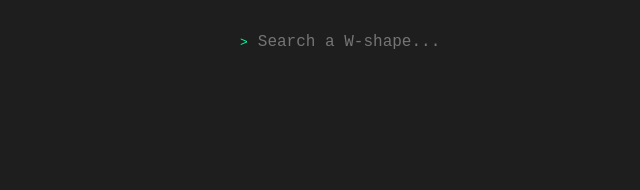
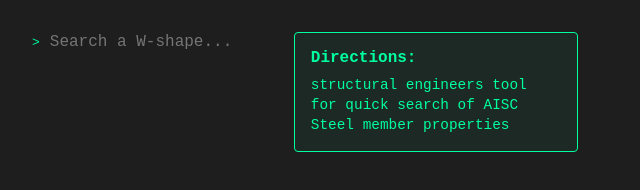
Before and after one commit to gabekafka/kafkadesign-site, a plain HTML site: page structural-terminal.html in a window 1280 px wide. Shown: the whole page, without its empty margins (0-640 px from the left). Drawn offline with nearby package versions, Linux system fonts and the light colour scheme.

Commit message:
hopefully direction in structural terminal

```diff
--- a/structural-terminal.html
+++ b/structural-terminal.html
@@ -10,11 +10,33 @@
       font-family: monospace;
       margin: 0;
       padding: 2rem;
+      display: flex;
+      gap: 2rem;
     }
 
     .terminal {
       max-width: 800px;
-      margin: 0 auto;
+      margin: 0;
+    }
+
+    .guide {
+      width: 250px;
+      padding: 1rem;
+      border: 1px solid #00ff9f;
+      background-color: rgba(0, 255, 159, 0.05);
+      border-radius: 4px;
+    }
+
+    .guide h2 {
+      margin: 0 0 0.5rem 0;
+      font-size: 1rem;
+      color: #00ff9f;
+    }
+
+    .guide p {
+      margin: 0;
+      font-size: 0.9rem;
+      line-height: 1.4;
     }
 
     input {
@@ -61,6 +83,10 @@
       <input id="terminalInput" type="text" placeholder="Search a W-shape..." autofocus />
     </div>
     <div id="terminalOutput" style="margin-top: 1rem;"></div>
+  </div>
+  <div class="guide">
+    <h2>Directions:</h2>
+    <p>structural engineers tool for quick search of AISC Steel member properties</p>
   </div>
 
   <script src="https://cdn.jsdelivr.net/npm/papaparse@5.4.1/papaparse.min.js"></script>
```
Also changed, not shown: structural-analysis.html (renamed from structural-analysis-terminal.html).
